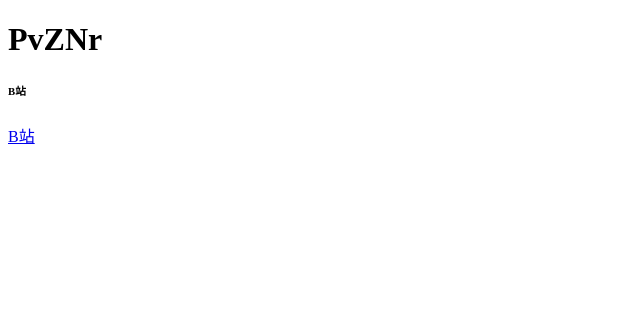
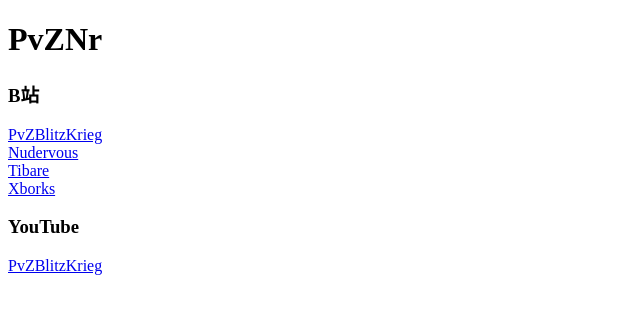
Before and after one commit to PvZBlitzkrieg/pvzblitzkrieg.github.io, a plain HTML site: page files/acc.html in a window 1280 px wide. Shown: the whole page, without its empty margins (0-640 px from the left). Drawn offline with Linux system fonts and the light colour scheme.

Commit message:
Add files via upload

```diff
--- a/files/acc.html
+++ b/files/acc.html
@@ -6,8 +6,13 @@
     <body>
         <main>
             <h1>PvZNr</h1>
-            <h6>B站</h6>
-            <a href="https://space.bilibili.com/1808001068">B站</a><br>
+            <h3>B站</h3>
+            <a href="https://space.bilibili.com/1808001068">PvZBlitzKrieg</a><br>
+            <a href="https://space.bilibili.com/660858779">Nudervous</a><br>
+            <a href="https://space.bilibili.com/1481363522">Tibare</a><br>
+            <a href="https://space.bilibili.com/2057071940">Xborks</a><br>
+            <h3>YouTube</h3>
+            <a href="https://www.youtube.com/channel/UCmGbrwsZUrxuN7Q0LL16ATg">PvZBlitzKrieg</a><br>
         </main>
     </body>
 </html>
```
